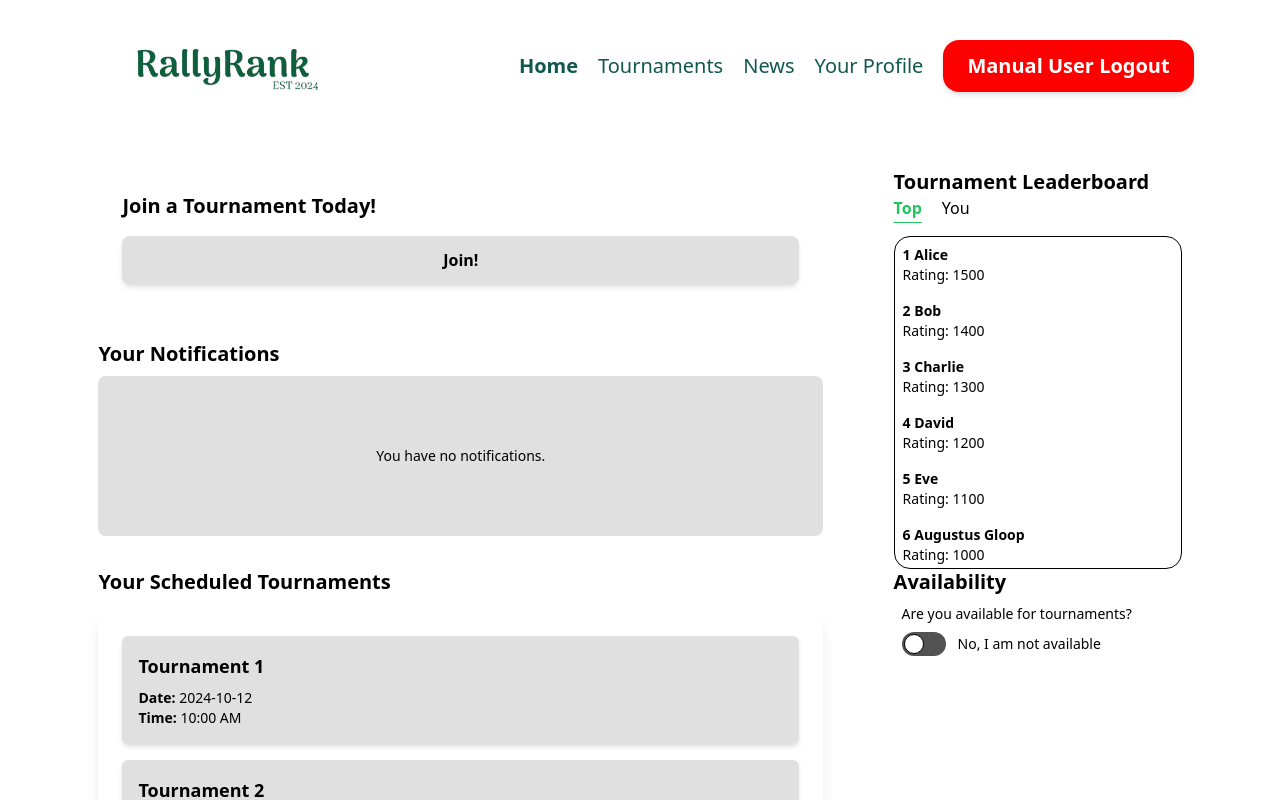
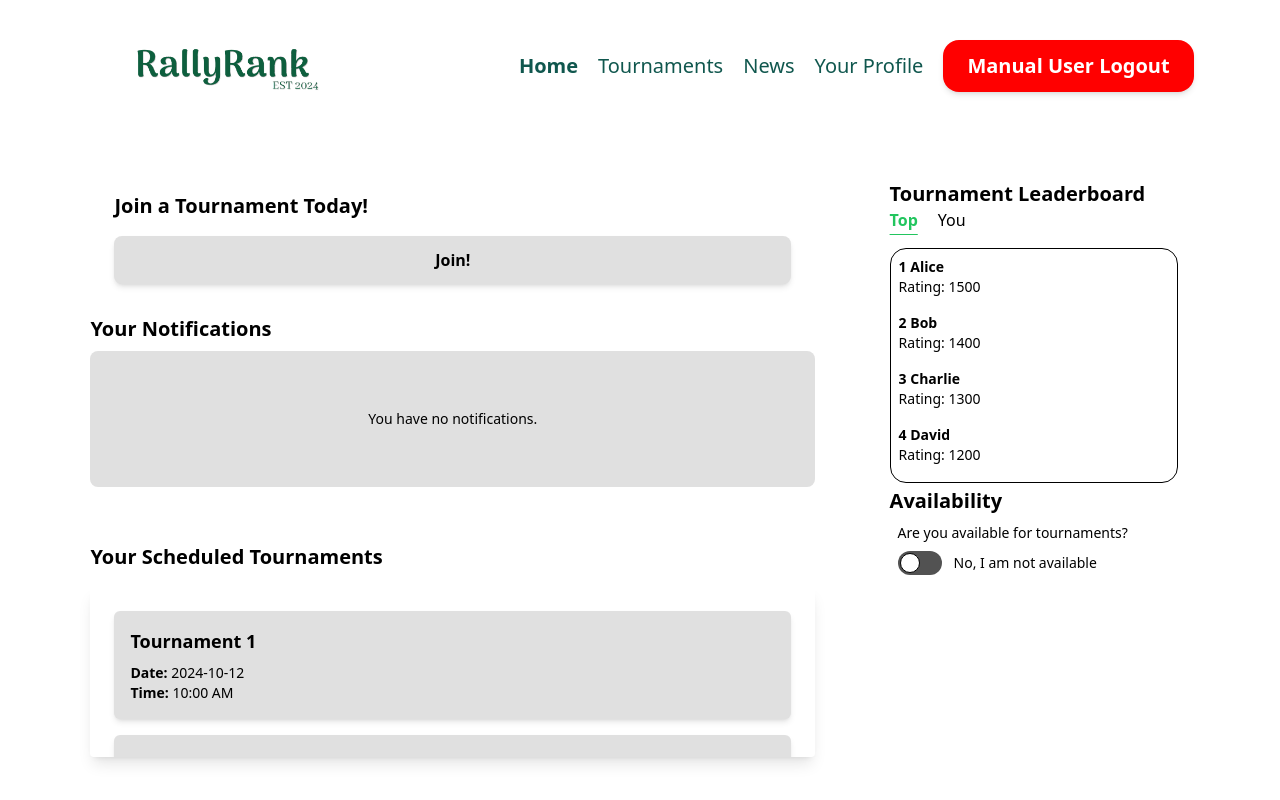
Before and after one commit to zylooooo/CS203, a React (Vite) app in the folder rally-rank-app/: page /user-login in a window 1280 px wide. Both pictures are taken after a click on the button "Manual User Login". Shown: the top 800 px of the page. Built offline with nearby package versions, Linux system fonts and the light colour scheme; the HTML template or start-up script is replaced by a standard one.

Commit message:
Edited UserHome.jsx layout

```diff
--- a/rally-rank-app/src/user/UserHome.jsx
+++ b/rally-rank-app/src/user/UserHome.jsx
@@ -91,7 +91,7 @@ function UserHome() {
             <div className = "leaderboard-buttons flex gap-5 mb-4">
                 {buttons.map((buttonLabel, index) => (
                     <button
-                        key = {index}
+                        key = { index }
                         className = {`btn transition-colors duration-300 ${
                             activeButton === index
                             ? "active-button underline text-blue-600"   // active state
@@ -117,13 +117,13 @@ function UserHome() {
     };
 
     return (
-        <div className = {`home-container main-container transition-opacity duration-300 ${ isTransitioning ? "opacity-0" : "opacity-100" }`}>
+        <div className = {`home-container main-container h-screen-minus-navbar transition-opacity duration-300 ${ isTransitioning ? "opacity-0" : "opacity-100" }`}>
 
             {/* ROW CONTAINER: JOIN TOURNAMENTS, SCHEDULED TOURNAMENTS, NOTIFICATIONS */}
-            <div className = "row-container flex flex-col w-3/5 gap-8">
+            <div className = "row-container flex flex-col w-3/5 gap-6">
 
                 {/* JOIN TOURNAMENTS */}
-                <div className = "join-tournaments-container bg-white p-6 gap-2">
+                <div className = "join-tournaments-container bg-white p-6 gap-2 h-1/5">
                     <h2 className = "text-xl font-semibold mb-4"> Join a Tournament Today! </h2>
                     <button
                         className = "join-button bg-green-600 text-white font-bold py-3 px-6 rounded-[8px] shadow-md hover:bg-green-700 transition duration-200 w-full"
@@ -135,9 +135,9 @@ function UserHome() {
                 </div>
 
                 {/* NOTIFICATIONS */}
-                <div className = "notification-container">
+                <div className = "notification-container h-1/3">
                     <h2 className = "text-xl font-semibold mb-2"> Your Notifications </h2>
-                    <div className = "notification-box bg-gray-100 text-sm text-center w-full h-40 flex items-center justify-center rounded-[8px]" style = {{ backgroundColor: '#E0E0E0' }}>
+                    <div className = "notification-box bg-gray-100 text-sm text-center w-full flex items-center justify-center rounded-[8px] h-4/6 overflow-auto" style = {{ backgroundColor: '#E0E0E0' }}>
 
                         {/* NOTIFICATIONS HERE */}
                         <p className = "text-sm">
@@ -148,9 +148,9 @@ function UserHome() {
                 </div>
 
                 {/* SCHEDULED TOURNAMENTS */}
-                <div className = "scheduled-tournaments-container">
+                <div className = "scheduled-tournaments-container h-1/3">
                     <h2 className = "text-xl font-semibold mb-4">Your Scheduled Tournaments</h2>
-                    <div className = "p-6 bg-blue-500 text-white rounded shadow-lg">
+                    <div className = "p-6 bg-blue-500 text-white rounded shadow-lg h-5/6 overflow-auto">
 
                         {/* UPCOMING TOURNAMENTS LIST */}
                         <div className = "space-y-4" >
@@ -184,10 +184,10 @@ function UserHome() {
             </div>
 
         {/* COLUMN CONTAINER: LEADERBOARD, AVAILABILITY */}
-        <div className = "col-container gap-20 h-screen">
+        <div className = "col-container gap-20">
 
             {/* LEADERBOARD */}
-            <div className = "leaderboard-container h-1/2 gap-8">
+            <div className = "leaderboard-container h-1/2 gap-8 p-3">
                 <h2 className = "text-xl font-semibold"> Tournament Leaderboard </h2>
                 <LeaderboardButtons
                     buttons = {["Top", "You"]}
@@ -219,7 +219,7 @@ function UserHome() {
             </div>
 
             {/* AVAILABILITY */}
-            <div className = "availability-container h-1/2 gap-8">
+            <div className = "availability-container h-1/2 gap-8 p-3">
                 <h2 className = "text-xl font-semibold"> Availability </h2>
                 <div className = "availability-box bg-gray-100 border-gray-300 text-sm h-1/2 w-full min-w-72 flex flex-col p-2">
                     <p> Are you available for tournaments? </p>
--- a/rally-rank-app/src/user/UserProfile.jsx
+++ b/rally-rank-app/src/user/UserProfile.jsx
@@ -93,7 +93,7 @@ function UserProfile() {
                             Edit Personal Information
                         </button>
 
-                        {/* EDIT PERSONAL INFORMATION */}
+                        {/* EDIT MEDICAL INFORMATION */}
                         <button
                             onClick = {handleMedicalInformationClick}
                             style = {{ backgroundColor: '#DDDDDD', color: '#676767', fontSize: '14px' }}
@@ -104,7 +104,7 @@ function UserProfile() {
                     </div>
 
                     {/* EDIT AVAILABILITY */}
-                    <div className = "mt-5">
+                    {/* <div className = "mt-5">
                         <h2 className = "text-lg font-bold mb-2"> Edit your availability </h2>
                         <div className = "profile-edit-availability w-full h-[300px] justify-center mt-6 border p-10">
                             <h2
@@ -117,7 +117,7 @@ function UserProfile() {
                                 Calendar goes here.
                             </div>
                         </div>
-                    </div>
+                    </div> */}
                 </>
             )}
 
```
